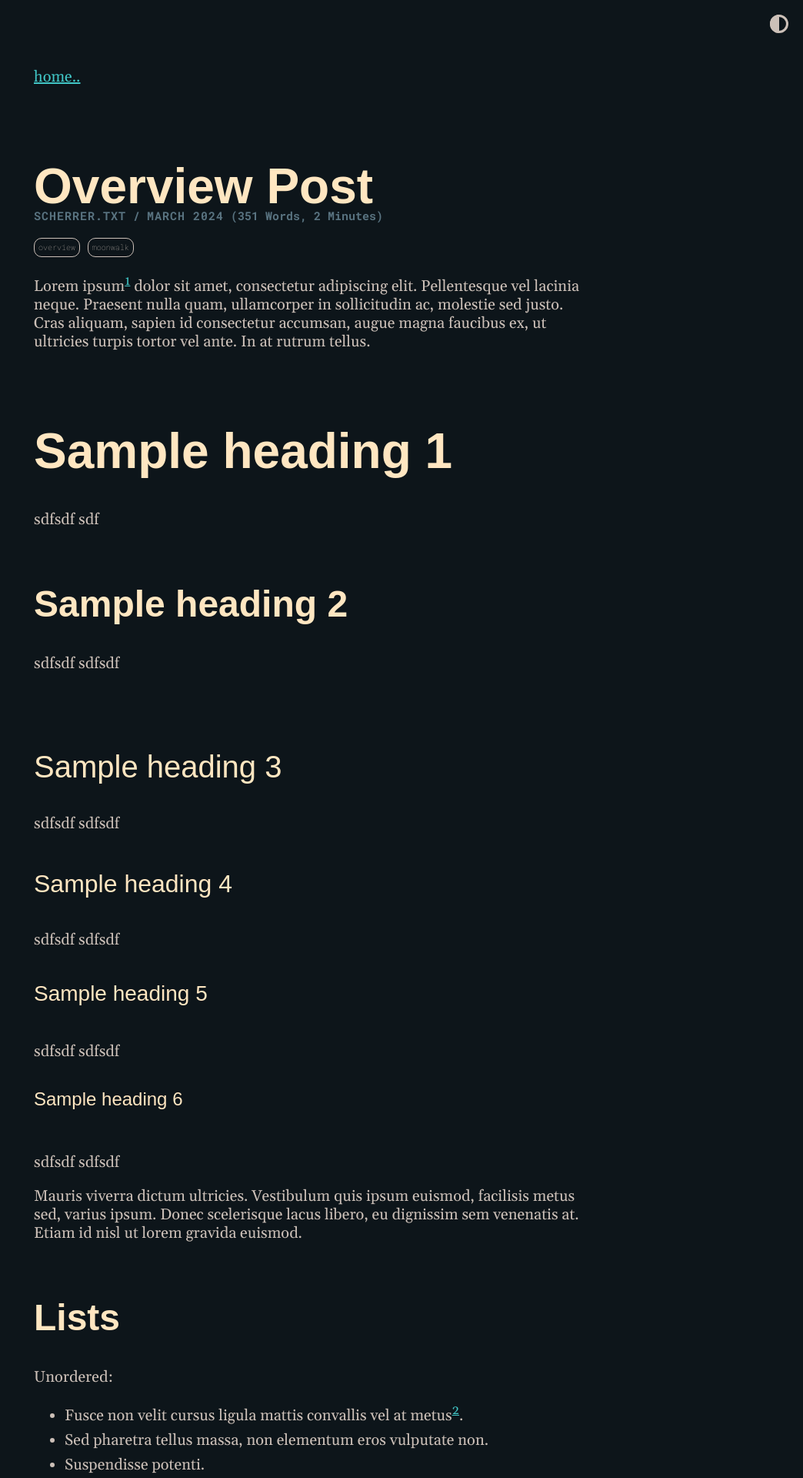
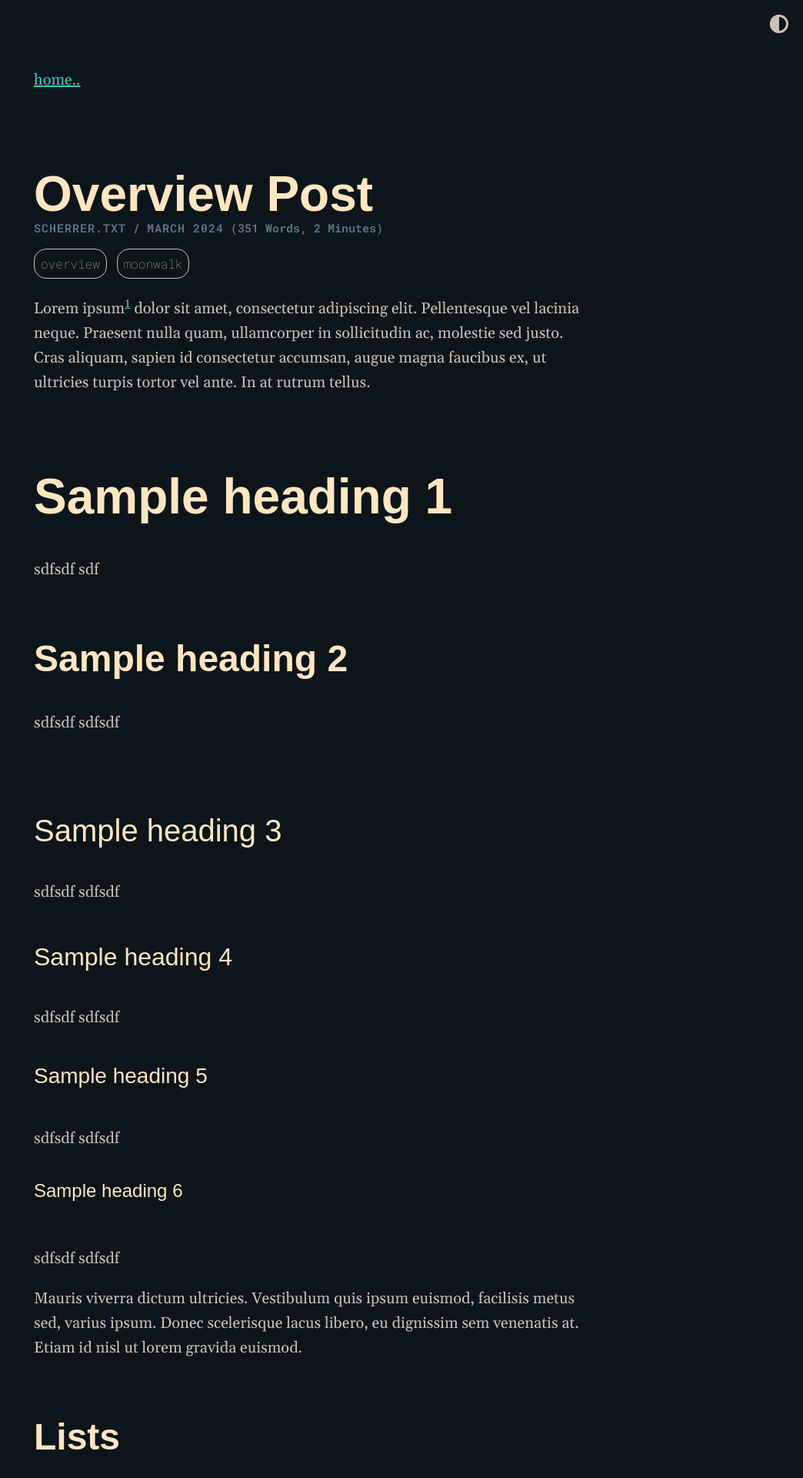
Before and after one commit to scherrer-txt/bts, a Jekyll site: the page built from _posts/2024-03-21-overview-post.md, in a window 1280 px wide. Shown: the top 1920 px of the page at 77% size, without its empty margins (236-1280 px from the left). Built offline with Jekyll 4.4.1, drawn with Linux system fonts in a browser that asks for light colours; some web fonts are replaced.

Commit message:
Update moonwalk.scss

```diff
--- a/_sass/moonwalk.scss
+++ b/_sass/moonwalk.scss
@@ -9,13 +9,14 @@ html { height: 100%;
 body {
   font-family: "Gelasio", serif;
   font-size: 1.25rem;
-  line-height: 1.5rem;
+  line-height: 2rem;
   min-height: 100%;
 }
 pre, code {
   font-family: "Roboto Mono", monospace;
   font-size: 0.75rem;
   font-weight: 100;
+  font-style: normal;
   margin-top: 1em;
   margin-down: 0.5em;
 }
@@ -24,7 +25,7 @@ pre, code {
   font-family: "roc-grotesk-wide", sans-serif;
   font-size: 4.0rem;
   font-weight: 700;
-  line-height: 4.25rem;
+  line-height: 4.5rem;
   margin-top: 1.5em;
   margin-down: 1em;
 }
@@ -33,7 +34,7 @@ pre, code {
   font-family: "roc-grotesk-wide", sans-serif;
   font-size: 3.0rem;
   font-weight: 700;
-  line-height: 3.25rem;
+  line-height: 3.5rem;
   margin-top: 1.5em;
   margin-down: 1em;
 }
@@ -42,7 +43,7 @@ pre, code {
   font-family: "roc-grotesk-wide", sans-serif;
   font-size: 2.5rem;
   font-weight: 500;
-  line-height: 2.75rem;
+  line-height: 3rem;
   margin-top: 2.5em;
   margin-down: 1em;
 }
@@ -51,7 +52,7 @@ pre, code {
   font-family: "roc-grotesk-wide", sans-serif;
   font-size: 2.0rem;
   font-weight: 500;
-  line-height: 2.25rem;
+  line-height: 2.5rem;
   margin-top: 1.5em;
   margin-down: 1em;
 }
@@ -60,7 +61,7 @@ pre, code {
   font-family: "roc-grotesk-wide", sans-serif;
   font-size: 1.75rem;
   font-weight: 400;
-  line-height: 2rem;
+  line-height: 2.25rem;
   margin-top: 1.5em;
   margin-down: 1em;
 }
@@ -69,7 +70,7 @@ pre, code {
   font-family: "roc-grotesk-wide", sans-serif;
   font-size: 1.5rem;
   font-weight: 400;
-  line-height: 1.75rem;
+  line-height: 2rem;
   margin-top: 1.5em;
   margin-down: 1em;
 }
@@ -226,6 +227,8 @@ mark {
   margin-top: 1rem;
   font-size: 0.75em;
   font-family: "Roboto Mono", "Courier New", monospace;
+  font-weight: 100;
+  font-style: normal;
 }
 .home-date {
   font-family: "Roboto Mono", "Courier New", monospace;
@@ -244,7 +247,8 @@ p code, li code {
   background-color: var(--bg-secondary);
   padding: 0.2rem;
   color: var(--code-text);
-  font-weight: thin;
+  font-weight: 100;
+  font-style: normal;
 }
 .post-title {
   margin-bottom:-1.5rem;
@@ -260,7 +264,8 @@ p code, li code {
   a {
     color: var(--text);
     text-decoration: none;
-    font-weight: thin;
+    font-weight: 100;
+    font-style: normal;
   }
   a:hover {
     color: var(--links);
@@ -273,8 +278,9 @@ p code, li code {
   margin-right: 0.5em;
   border-radius: 1em;
   background-color: var(--bg);
-  font-size: 0.5em;
+  font-size: 1rem;
   font-weight: 100;
+  font-style: normal;
   text-transform: lowercase;
   border: 1px solid var(--text);
 }
```
